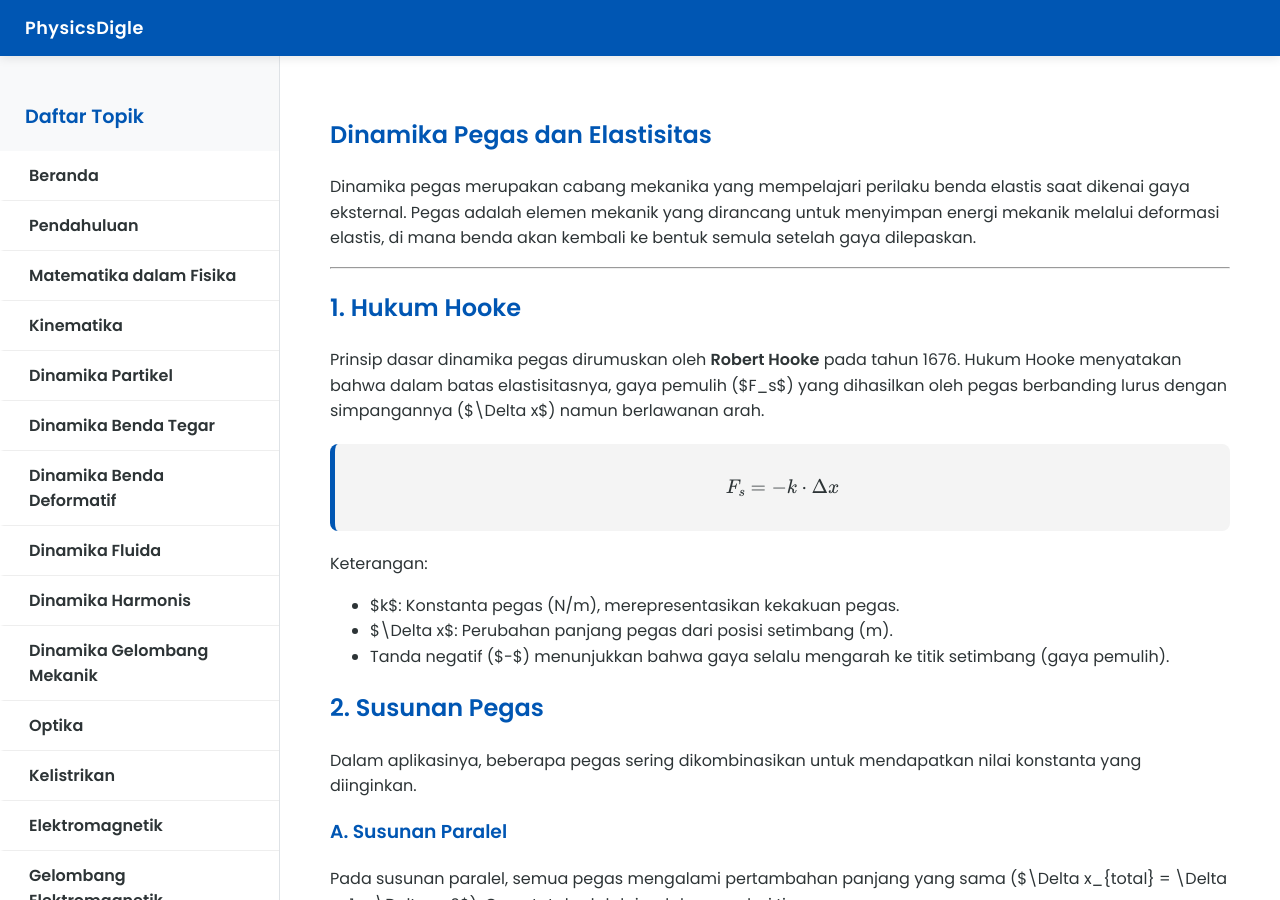
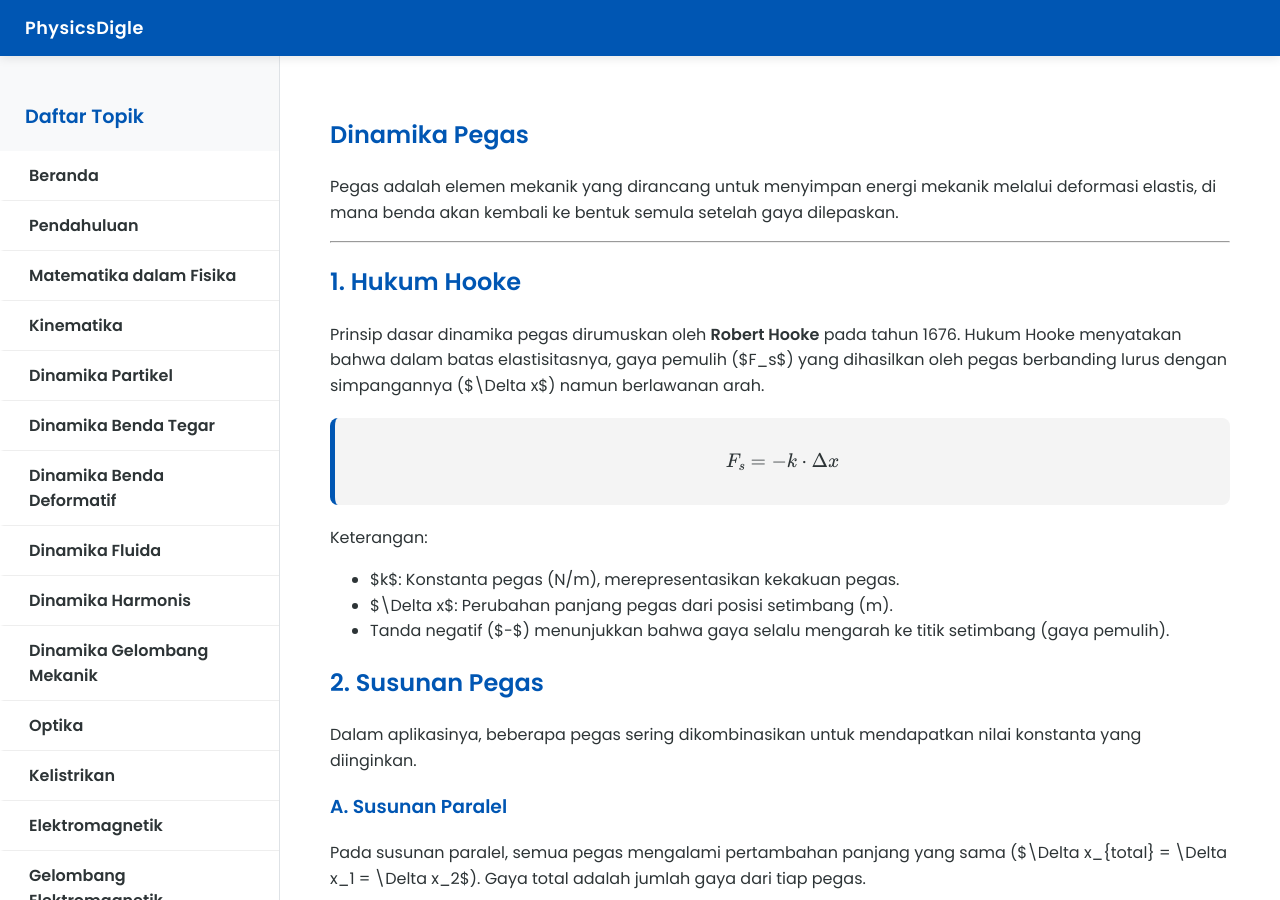
Before and after one commit to alasyariyphysics/physicsdigle, a Jekyll site: the page built from topics/dinamika-pegas.html, in a window 1280 px wide and 900 px high. Built offline with Jekyll 4.4.1, drawn with Linux system fonts in a browser that asks for light colours; nearby versions of some CDN libraries; some of the changed text lies outside the part shown.

Commit message:
Update dinamika-pegas.html
revision

```diff
--- a/topics/dinamika-pegas.html
+++ b/topics/dinamika-pegas.html
@@ -4,10 +4,9 @@ title: Dinamika Pegas
 ---
 
 <article class="physics-article">
-  <h1>Dinamika Pegas dan Elastisitas</h1>
+  <h1>Dinamika Pegas</h1>
 
   <p>
-    Dinamika pegas merupakan cabang mekanika yang mempelajari perilaku benda elastis saat dikenai gaya eksternal.
     Pegas adalah elemen mekanik yang dirancang untuk menyimpan energi mekanik melalui deformasi elastis, di mana benda akan kembali ke bentuk semula setelah gaya dilepaskan.
   </p>
 
@@ -67,26 +66,6 @@ title: Dinamika Pegas
     $$f = \frac{1}{2\pi} \sqrt{\frac{k}{m}}$$
   </div>
 
-
-  <section class="simulation-container">
-    <h3>Visualisasi Dinamika Pegas</h3>
-    <div id="simulation-wrapper">
-      <p style="text-align: center; color: var(--text-muted);">
-        <em>[Gunakan kontrol di bawah untuk memanipulasi variabel k dan m]</em>
-      </p>
-      <div class="input-control">
-        <label>Konstanta Pegas (k): </label>
-        <input type="range" id="kSlider" min="10" max="100" value="50">
-      </div>
-      <div class="input-control">
-        <label>Massa Benda (m): </label>
-        <input type="range" id="mSlider" min="0.5" max="5" step="0.1" value="1">
-      </div>
-      <button id="pauseButton">Mulai/Jeda</button>
-      <button id="resetButton">Reset</button>
-    </div>
-  </section>
-
   <hr>
 
   <section class="references">
```
